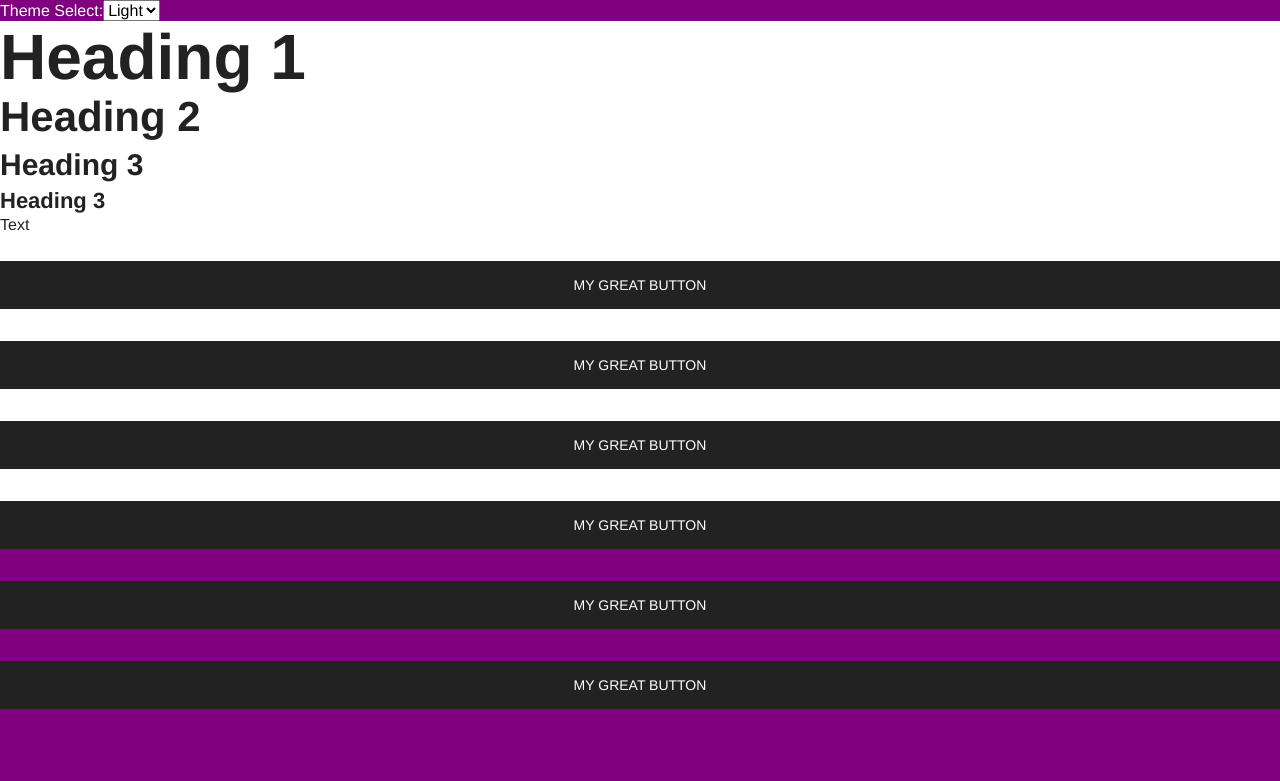
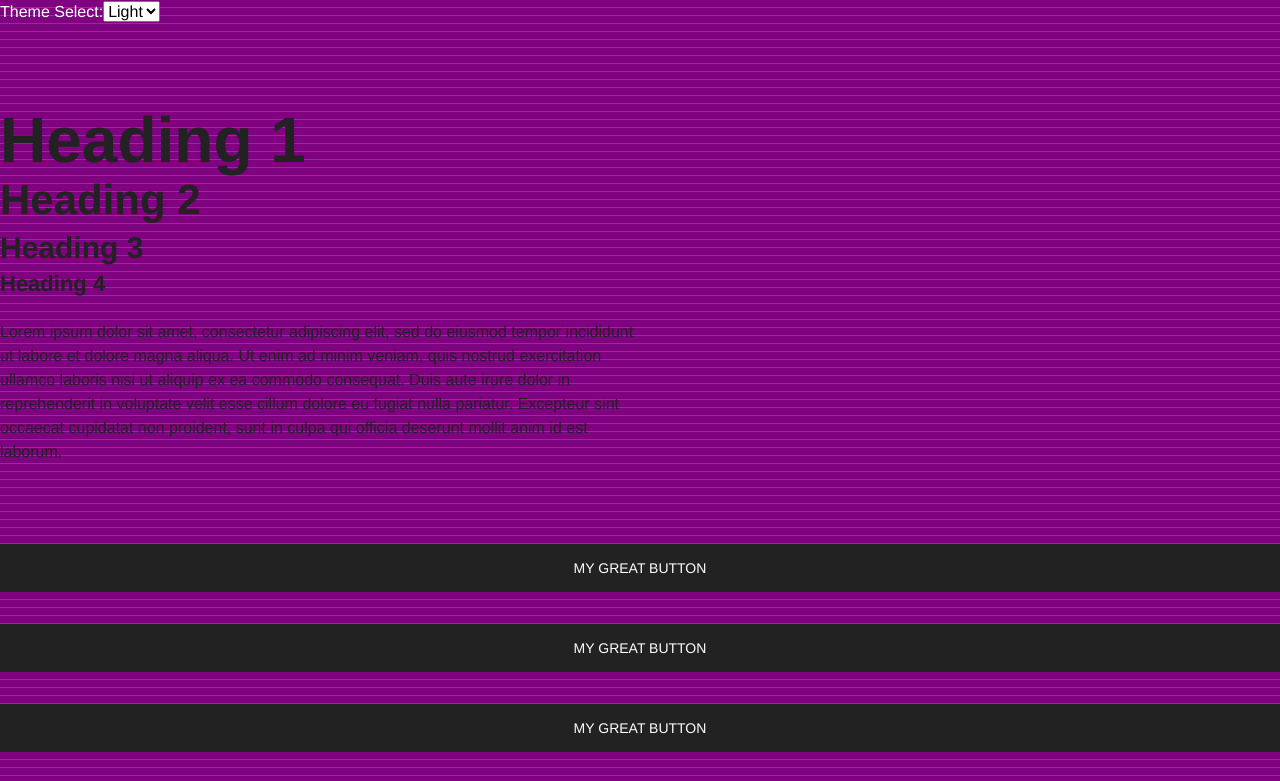
Before and after one commit to line-up/line-up, a React app in the folder docs/: page / in a window 1280 px wide. Shown: the top 781 px of the page. Built offline with nearby package versions, Linux system fonts and the light colour scheme.

Commit message:
Update docs

```diff
--- a/docs/assets/main.css
+++ b/docs/assets/main.css
@@ -1,5 +1,6 @@
 /* reset */
 * {
+  box-sizing: border-box;
   font: inherit;
   line-height: inherit;
 }
@@ -114,8 +115,49 @@ a:visited {
   color: inherit;
 }
 
+/* block */
+address,
+article,
+aside,
+blockquote,
+dd,
+dl,
+dt,
+fieldset,
+figure,
+form,
+grid,
+h1,
+h2,
+h3,
+h4,
+h5,
+h6,
+li,
+nav,
+ol,
+p,
+pre,
+table,
+tfoot,
+ul,
+video {
+  margin-top: 0;
+  /* margin-bottom: 24px; */
+}
+
+/* first element has no top margin */
+:first-child {
+  margin-top: unset;
+}
+:last-child {
+  margin-bottom: unset;
+}
+
 body {
-  background: purple;
+  font-size: 16px;
+  line-height: 24px;
+  background-color: purple;
   color: white;
   margin: 0;
   padding: 0;
--- a/docs/src/index.js
+++ b/docs/src/index.js
@@ -2,7 +2,14 @@ import React, {Fragment, useState} from 'react';
 import {render} from 'react-dom';
 
 // TODO: Fix workspace link
-import {Base, Button, Grid, Heading, Text} from '../../packages/web';
+import {
+  Base,
+  Button,
+  Grid,
+  Heading,
+  Text,
+  DebugBaseLine,
+} from '../../packages/web';
 import {ThemeProvider, dark, light} from '../../packages/themes';
 
 const themeMap = {dark, light};
@@ -11,6 +18,7 @@ function App() {
   const [theme, setTheme] = useState('light');
   return (
     <Fragment>
+      <DebugBaseLine />
       <p>
         Theme Select:
         <select onChange={ev => setTheme(ev.target.value)}>
@@ -18,11 +26,8 @@ function App() {
           <option value="dark">Dark</option>
         </select>
       </p>
-      <div
-        className="container"
-        style={{backgroundColor: theme !== 'light' ? '#000' : '#fff'}}>
       <ThemeProvider theme={themeMap[theme]}>
-          <Base mb={24}>
+        <Base pt={8 * 10} mb={8 * 10}>
           <Heading tag="h1" textStyle="h1">
             Heading 1
           </Heading>
@@ -32,8 +37,18 @@ function App() {
           <Heading tag="h3" textStyle="h3">
             Heading 3
           </Heading>
-            <Heading textStyle="h4">Heading 3</Heading>
-            <Text>Text</Text>
+          <Heading textStyle="h4" mb={24}>
+            Heading 4
+          </Heading>
+          <Text maxWidth={8 * 80}>
+            Lorem ipsum dolor sit amet, consectetur adipiscing elit, sed do
+            eiusmod tempor incididunt ut labore et dolore magna aliqua. Ut enim
+            ad minim veniam, quis nostrud exercitation ullamco laboris nisi ut
+            aliquip ex ea commodo consequat. Duis aute irure dolor in
+            reprehenderit in voluptate velit esse cillum dolore eu fugiat nulla
+            pariatur. Excepteur sint occaecat cupidatat non proident, sunt in
+            culpa qui officia deserunt mollit anim id est laborum.
+          </Text>
         </Base>
         <Grid
           gridGap="2em"
@@ -50,7 +65,6 @@ function App() {
           <Button variant="primary">My Great Button</Button>
         </Grid>
       </ThemeProvider>
-      </div>
     </Fragment>
   );
 }
--- a/packages/web/components/Primitives/Styled.js
+++ b/packages/web/components/Primitives/Styled.js
@@ -200,5 +200,7 @@ export const StyledText = styled('p')(
   lineHeight,
   letterSpacing,
   space,
-  textStyle
+  textStyle,
+  width,
+  maxWidth
 );
--- a/packages/web/components/Primitives/index.js
+++ b/packages/web/components/Primitives/index.js
@@ -1,2 +1,3 @@
 export * from './Styled';
 export * from './Base';
+export * from './DebugBaseline';
```
Lines whose indentation alone changed are shown as unchanged.
